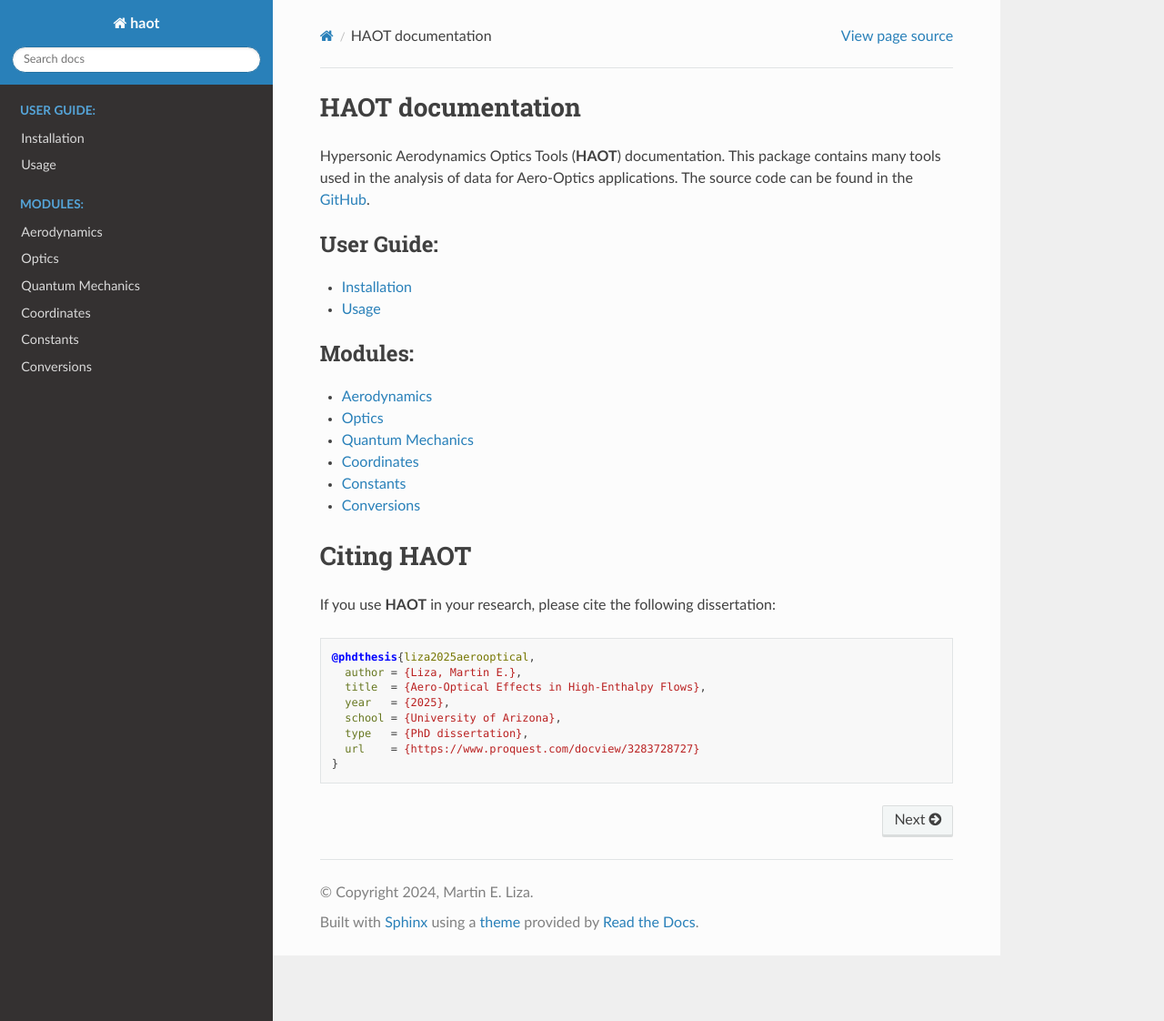
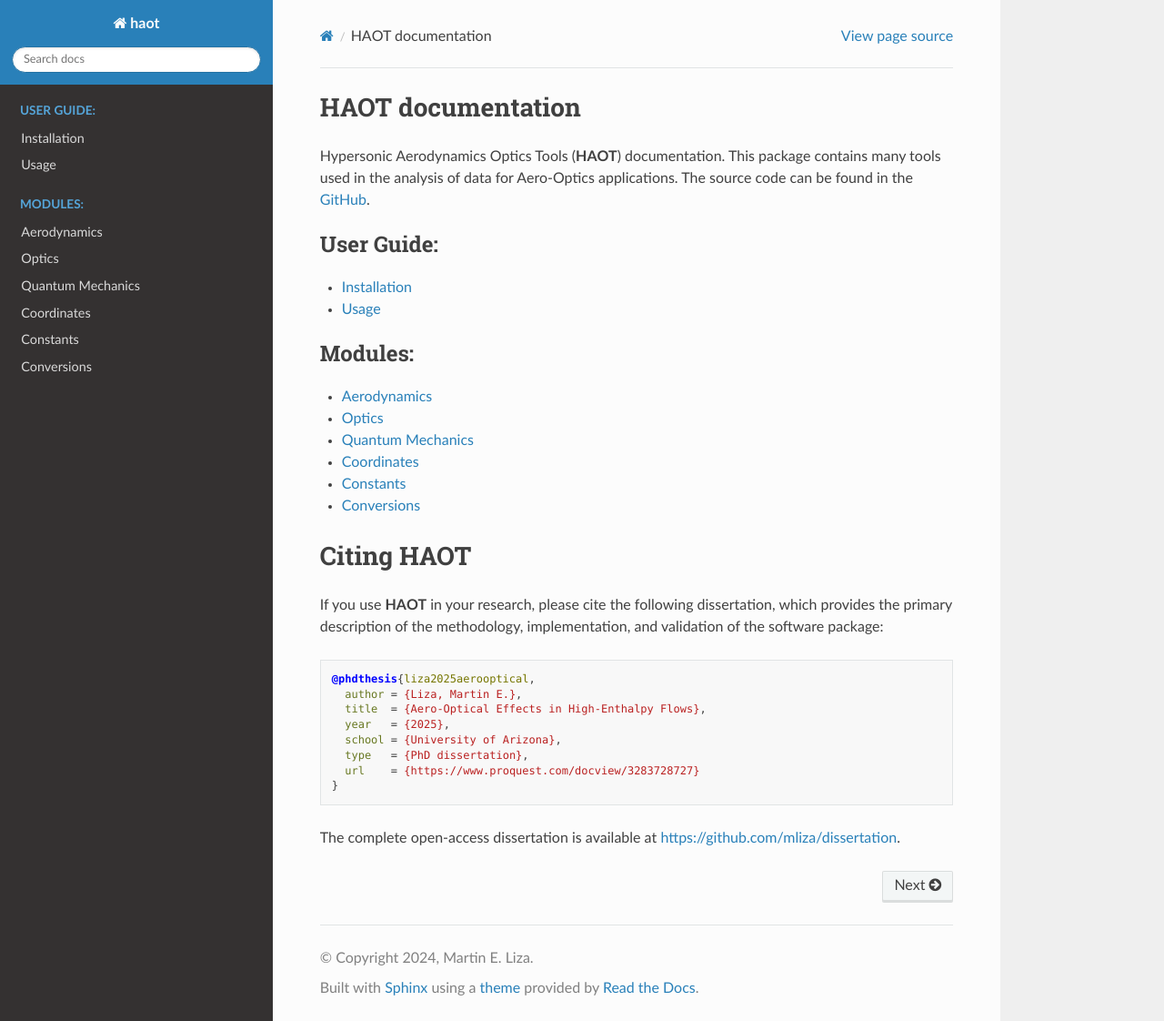
Before and after one commit to mliza/HAOT, a Sphinx documentation site: the page built from docs/source/index.rst, in a window 1280 px wide and 1122 px high. Shown: the whole window at 91% size. Built offline with Sphinx 7.4.7 and the Read the Docs theme 3.1.0, drawn with Linux system fonts in a browser that asks for light colours; the version number is read from the project's files by our own code.

Commit message:
updated haot readme

```diff
--- a/docs/source/index.rst
+++ b/docs/source/index.rst
@@ -29,7 +29,9 @@ The source code can be found in the `GitHub`_.
 Citing HAOT
 ===========
 
-If you use **HAOT** in your research, please cite the following dissertation:
+If you use **HAOT** in your research, please cite the following dissertation,
+which provides the primary description of the methodology, implementation,
+and validation of the software package:
 
 .. code-block:: bibtex
 
@@ -41,3 +43,6 @@ If you use **HAOT** in your research, please cite the following dissertation:
      type   = {PhD dissertation},
      url    = {https://www.proquest.com/docview/3283728727}
    }
+
+The complete open-access dissertation is available at
+`https://github.com/mliza/dissertation <https://github.com/mliza/dissertation>`_.
```
